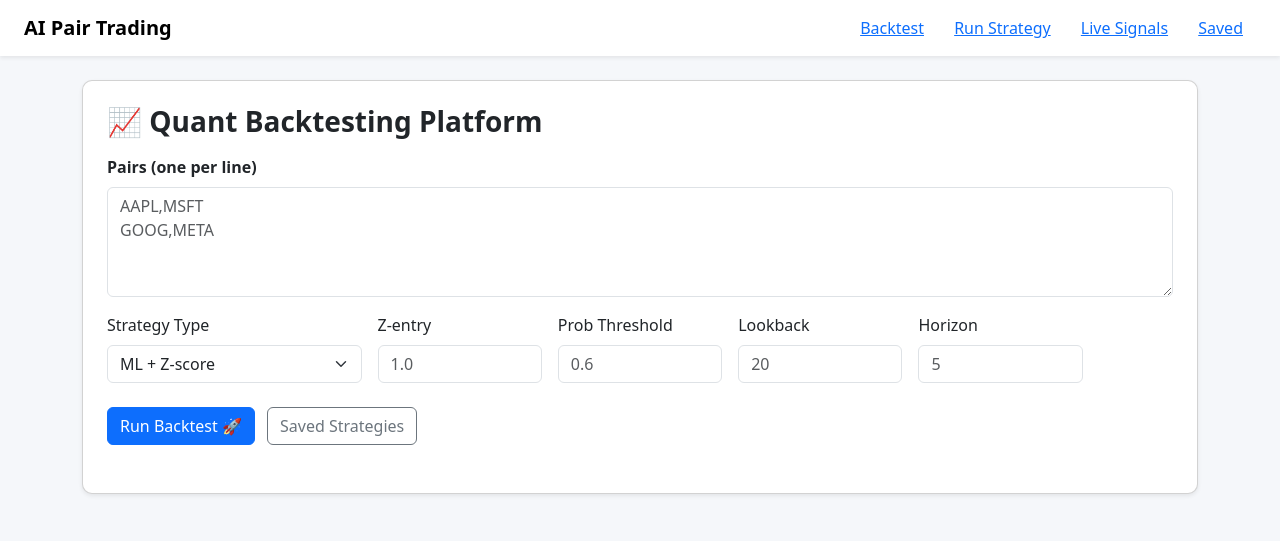
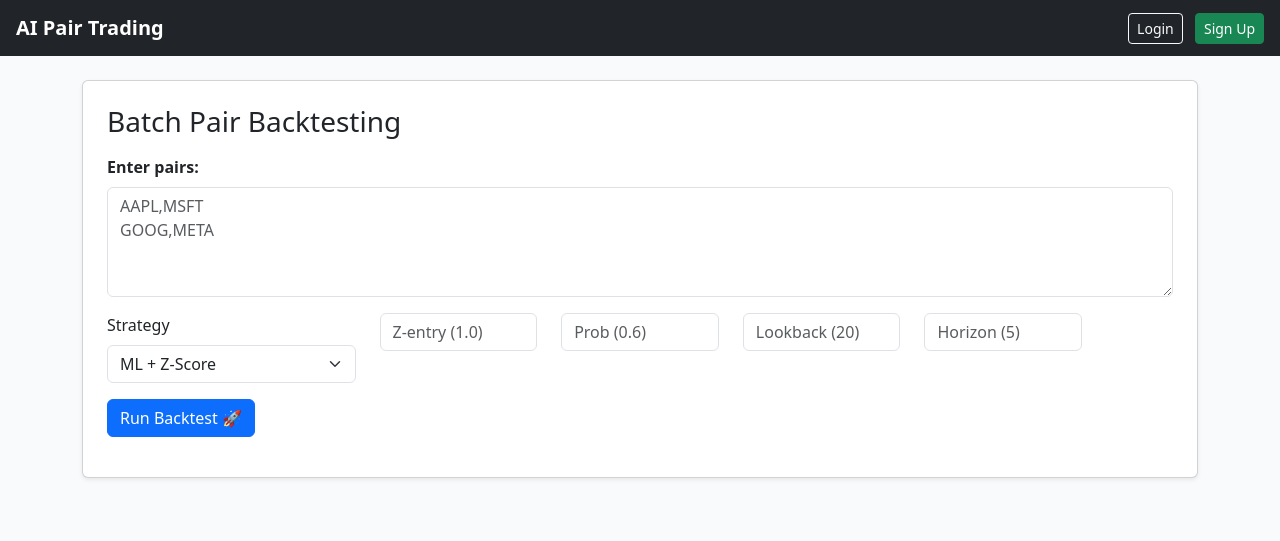
Before and after one commit to Laksharajjha/AI-Pair-Trading, a Flask app: page / in a window 1280 px wide. Shown: the top 541 px of the page. Run offline with Flask 3, Linux system fonts and the light colour scheme.

Commit message:
Final UI + working multi-page app

```diff
--- a/app.py
+++ b/app.py
@@ -97,6 +97,7 @@ def run_single():
         period = request.form.get("period") or "6mo"
         interval = request.form.get("interval") or "1d"
 
+        print("RUN STRATEGY RESULT:", r)
         r = run_strategy(t1, t2, period, interval)
 
         return render_template(
--- a/templates/base.html
+++ b/templates/base.html
@@ -3,44 +3,28 @@
 <head>
   <meta charset="UTF-8">
   <title>AI Pair Trading</title>
-  <meta name="viewport" content="width=device-width, initial-scale=1">
+  <link href="https://cdn.jsdelivr.net/npm/bootstrap@5.3.0/dist/css/bootstrap.min.css" rel="stylesheet">
+  <style>
+    body { background:#f9fafc; }
+    .navbar-brand { font-weight:700; }
+  </style>
+</head>
 
-  <link
-    href="https://cdn.jsdelivr.net/npm/bootstrap@5.3.2/dist/css/bootstrap.min.css"
-    rel="stylesheet"
-  />
-
-  <style>
-    body {
-      background: #f5f7fa;
-    }
-    .navbar {
-      box-shadow: 0 2px 8px rgba(0,0,0,0.05);
-    }
-    .card {
-      border-radius: 10px;
-    }
-    .table thead {
-      font-size: 0.9rem;
-      letter-spacing: .5px;
-    }
-  </style>
-
-</head>
 <body>
 
-<nav class="navbar navbar-light bg-white shadow-sm px-4 py-2">
-  <a class="navbar-brand fw-bold" href="/">AI Pair Trading</a>
+<nav class="navbar navbar-expand-lg navbar-dark bg-dark px-3">
+  <a class="navbar-brand" href="/">AI Pair Trading</a>
 
-  <div>
-    <a href="/" class="btn btn-link">Backtest</a>
-    <a href="/run" class="btn btn-link">Run Strategy</a>
-    <a href="/live" class="btn btn-link">Live Signals</a>
-    <a href="/saved" class="btn btn-link">Saved</a>
-
+  <div class="ms-auto">
     {% if session.user %}
-      <span class="mx-2 text-muted">{{ session.user }}</span>
-      <a href="/logout" class="btn btn-outline-danger btn-sm">Logout</a>
+      <span class="text-light me-3">{{ session.user }}</span>
+      <a href="/run" class="btn btn-sm btn-outline-light me-2">Run Strategy</a>
+      <a href="/strategies" class="btn btn-sm btn-outline-light me-2">Saved</a>
+      <a href="/live" class="btn btn-sm btn-outline-light me-3">Live Signals</a>
+      <a href="/logout" class="btn btn-sm btn-danger">Logout</a>
+    {% else %}
+      <a href="/login" class="btn btn-sm btn-outline-light me-2">Login</a>
+      <a href="/signup" class="btn btn-sm btn-success">Sign Up</a>
     {% endif %}
   </div>
 </nav>
--- a/templates/index.html
+++ b/templates/index.html
@@ -1,82 +1,59 @@
 {% extends "base.html" %}
 {% block content %}
 
-<div class="card shadow-sm p-4 mb-4">
-  <h3 class="mb-3 fw-bold">📈 Quant Backtesting Platform</h3>
+<div class="card shadow-sm p-4">
+  <h3 class="mb-3">Batch Pair Backtesting</h3>
 
   {% if error %}
   <div class="alert alert-danger">{{ error }}</div>
   {% endif %}
 
-  <form method="POST" class="mb-4">
-    <label class="form-label fw-semibold">Pairs (one per line)</label>
-    <textarea class="form-control mb-3" name="pairs" rows="4"
-      placeholder="AAPL,MSFT&#10;GOOG,META"></textarea>
+  <form method="POST" class="mb-3">
+    <label class="form-label fw-semibold">Enter pairs:</label>
+    <textarea class="form-control" name="pairs" rows="4" placeholder="AAPL,MSFT&#10;GOOG,META"></textarea>
 
-    <div class="row g-3">
+    <div class="row mt-3">
       <div class="col-md-3">
-        <label class="form-label">Strategy Type</label>
+        <label class="form-label">Strategy</label>
         <select class="form-select" name="strategy_type">
-          <option value="ml">ML + Z-score</option>
-          <option value="zscore">Pure Z-score</option>
+          <option value="ml">ML + Z-Score</option>
+          <option value="zscore">Pure Z-Score</option>
         </select>
       </div>
-
       <div class="col-md-2">
-        <label class="form-label">Z-entry</label>
-        <input class="form-control" name="z_entry" placeholder="1.0">
+        <input class="form-control" name="z_entry" placeholder="Z-entry (1.0)">
       </div>
-
       <div class="col-md-2">
-        <label class="form-label">Prob Threshold</label>
-        <input class="form-control" name="prob_threshold" placeholder="0.6">
+        <input class="form-control" name="prob_threshold" placeholder="Prob (0.6)">
       </div>
-
       <div class="col-md-2">
-        <label class="form-label">Lookback</label>
-        <input class="form-control" name="lookback" placeholder="20">
+        <input class="form-control" name="lookback" placeholder="Lookback (20)">
       </div>
-
       <div class="col-md-2">
-        <label class="form-label">Horizon</label>
-        <input class="form-control" name="horizon" placeholder="5">
+        <input class="form-control" name="horizon" placeholder="Horizon (5)">
       </div>
     </div>
 
-    <div class="mt-4">
-      <button class="btn btn-primary">Run Backtest 🚀</button>
-      <a href="/strategies" class="btn btn-outline-secondary ms-2">Saved Strategies</a>
-    </div>
+    <button class="btn btn-primary mt-3">Run Backtest 🚀</button>
   </form>
-
 
   {% if portfolio %}
   <div class="alert alert-info">
-    <b>Portfolio Return:</b> {{ portfolio.portfolio_return }}
-    &nbsp;|&nbsp;
+    <b>Portfolio Return:</b> {{ portfolio.portfolio_return }} |
     <b>Avg Sharpe:</b> {{ portfolio.avg_sharpe }}
   </div>
   {% endif %}
 
-
-  {% if results and results|length > 0 %}
-  <div class="d-flex justify-content-between align-items-center mb-2">
-    <h5 class="fw-bold mb-0">Backtest Results</h5>
-    <a href="/export_csv" class="btn btn-sm btn-success">Download CSV</a>
+  {% if results %}
+  <div class="d-flex justify-content-between mb-2">
+    <h5>Results</h5>
+    <a href="/export_csv" class="btn btn-sm btn-outline-success">Download CSV</a>
   </div>
 
-  <div class="table-responsive">
-    <table class="table table-striped table-hover table-sm align-middle">
-      <thead class="table-dark">
+  <table class="table table-striped table-sm">
+    <thead>
       <tr>
-          <th>Ticker 1</th>
-          <th>Ticker 2</th>
-          <th>Sharpe</th>
-          <th>Total Return</th>
-          <th>Max Drawdown</th>
-          <th>Model Accuracy</th>
-          <th>Trades</th>
-          <th>Error</th>
+        <th>T1</th><th>T2</th><th>Sharpe</th><th>Return</th><th>DD</th><th>Acc</th><th>Trades</th><th>Error</th>
       </tr>
     </thead>
     <tbody>
@@ -89,40 +66,11 @@
         <td>{{ r.max_drawdown }}</td>
         <td>{{ r.model_accuracy }}</td>
         <td>{{ r.n_trades }}</td>
-          <td>{{ r.error if r.error is defined }}</td>
+        <td>{{ r.error }}</td>
       </tr>
       {% endfor %}
     </tbody>
   </table>
-  </div>
-
-  <hr class="my-4">
-
-  <h5 class="fw-bold">💾 Save Strategy Configuration</h5>
-  <form method="POST" action="/save_strategy" class="row g-2">
-    <div class="col-md-3">
-      <input class="form-control" name="strategy_name" placeholder="Name">
-    </div>
-    <div class="col-md-2">
-      <input class="form-control" name="strategy_type" placeholder="ml | zscore">
-    </div>
-    <div class="col-md-2">
-      <input class="form-control" name="z_entry" placeholder="Z">
-    </div>
-    <div class="col-md-2">
-      <input class="form-control" name="prob_threshold" placeholder="p">
-    </div>
-    <div class="col-md-1">
-      <input class="form-control" name="lookback" placeholder="L">
-    </div>
-    <div class="col-md-1">
-      <input class="form-control" name="horizon" placeholder="H">
-    </div>
-    <div class="col-md-1">
-      <button class="btn btn-sm btn-outline-primary w-100" type="submit">Save</button>
-    </div>
-  </form>
-
   {% endif %}
 </div>
 
```
Also changed, not shown: templates/backtest.html (deleted, +0 -33 lines), templates/dashboard.html (deleted, +0 -11 lines), templates/live.html (+20 -50 lines), templates/results.html (+41 -40 lines), templates/run.html (+7 -9 lines), templates/saved.html (+13 -18 lines), templates/strategies.html (deleted, +0 -39 lines). Lines whose indentation alone changed are shown as unchanged.
